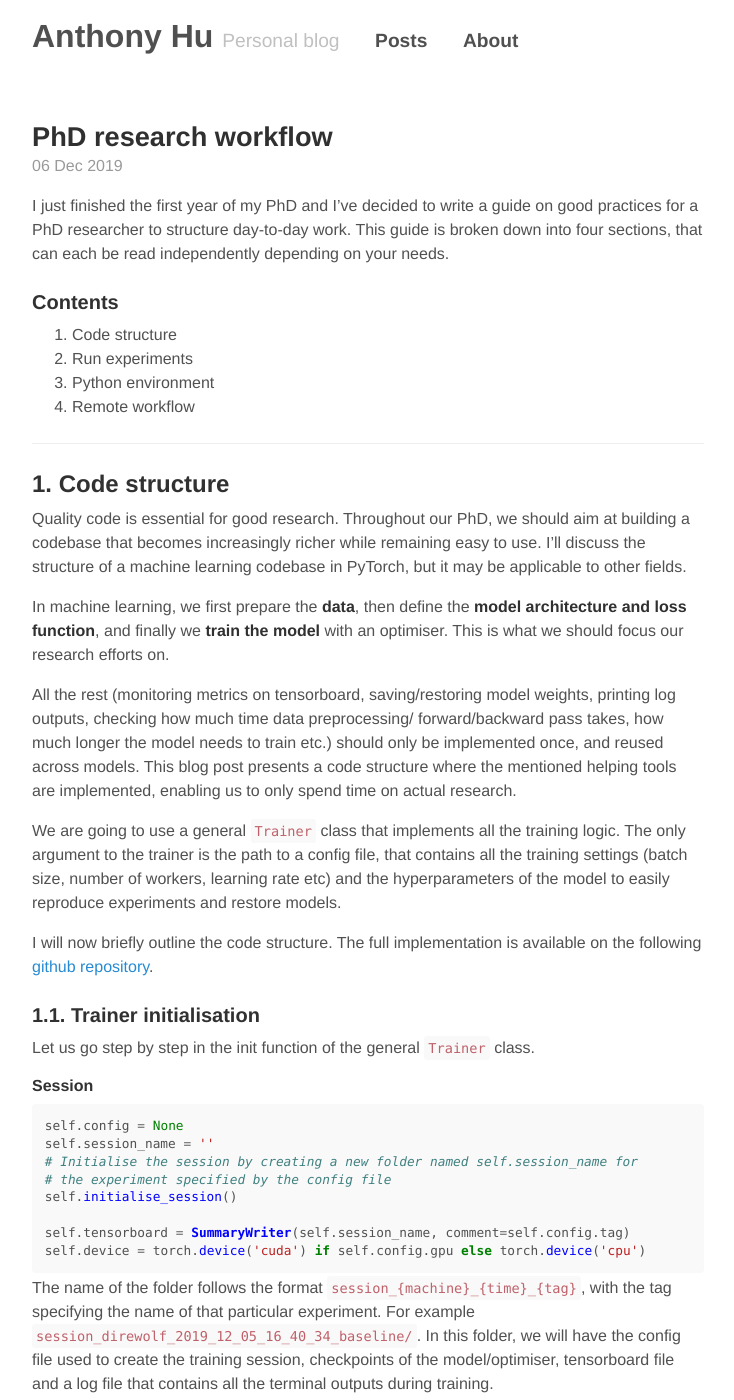
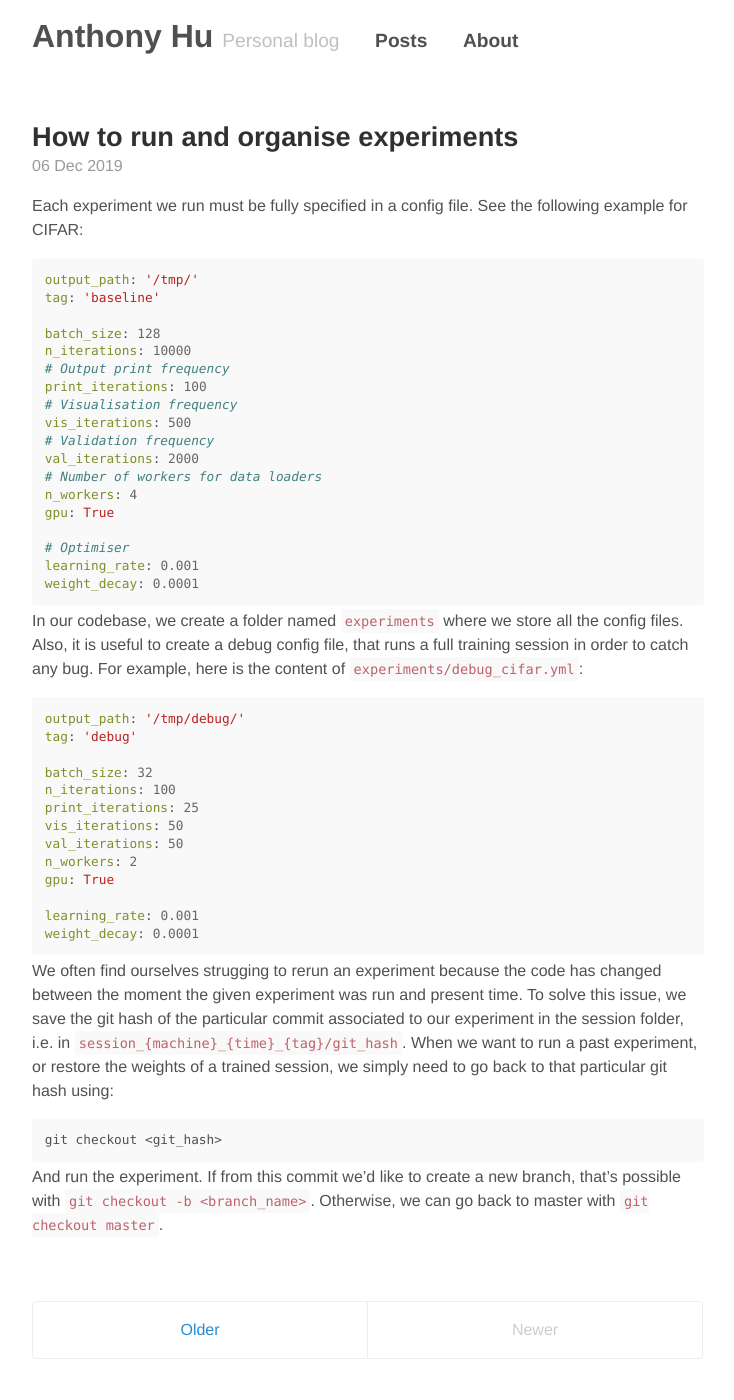
Before and after one commit to anthonyhu/anthonyhu.github.io, a Jekyll site: the page built from index.html, in a window 1280 px wide and 1400 px high. Shown: the whole window, without its empty margins (272-1006 px from the left). Built offline with Jekyll 4.4.1, drawn with Linux system fonts in a browser that asks for light colours; the list of posts is cut into pages by our own code; some of the changed text lies outside the part shown.

Commit message:
Write remaining 3 posts

````diff
--- a/_posts/2019-12-06-phd-workflow.md
+++ b/_posts/2019-12-06-phd-workflow.md
@@ -1,8 +1,8 @@
 ---
 layout: post
 title: PhD research workflow
+permalink: phd-workflow
 comments: true
-permalink: phd-workflow
 ---
 I just finished the first year of my PhD and I've decided to write a guide on good practices for a PhD researcher to
 structure day-to-day work. This guide is broken down into four sections, that can each be read independently depending
@@ -224,7 +224,9 @@ Fetch data time: 10ms, model update time: 8ms
 ...
 ```
 
-Next we will cover how to run and organise reproducible experiments and how to setup a remote environment.
+Next we will cover how to run and organise [reproducible experiments]({% post_url 2019-12-06-run-experiments%}),
+how to setup a reliable [python environment]({% post_url 2019-12-06-python-environment%}), and how to productively
+[work remotely]({% post_url 2019-12-06-remote-workflow%}).
 
 
 -----
--- /dev/null
+++ b/_posts/2019-12-06-run-experiments.md
@@ -0,0 +1,61 @@
+---
+layout: post
+title: How to run and organise experiments
+permalink: run-experiments
+comments: true
+---
+
+Each experiment we run must be fully specified in a config file. See the following example for CIFAR:
+
+```yaml
+output_path: '/tmp/'
+tag: 'baseline'
+
+batch_size: 128
+n_iterations: 10000
+# Output print frequency
+print_iterations: 100
+# Visualisation frequency
+vis_iterations: 500
+# Validation frequency
+val_iterations: 2000
+# Number of workers for data loaders
+n_workers: 4
+gpu: True
+
+# Optimiser
+learning_rate: 0.001
+weight_decay: 0.0001
+```
+
+In our codebase, we create a folder named `experiments` where we store all the config files. Also, it is useful to
+create a debug config file, that runs a full training session in order to catch any bug. For example, here is the
+content of `experiments/debug_cifar.yml`:
+
+```yaml
+output_path: '/tmp/debug/'
+tag: 'debug'
+
+batch_size: 32
+n_iterations: 100
+print_iterations: 25
+vis_iterations: 50
+val_iterations: 50
+n_workers: 2
+gpu: True
+
+learning_rate: 0.001
+weight_decay: 0.0001
+```
+
+We often find ourselves strugging to rerun an experiment because the code has changed between the moment the given
+experiment was run and present time. To solve this issue, we save the git hash of the particular commit associated
+to our experiment in the session folder, i.e. in `session_{machine}_{time}_{tag}/git_hash`. When we want to run a past
+experiment, or restore the weights of a trained session, we simply need to go back to that particular git hash using:
+
+```bash
+git checkout <git_hash>
+```
+
+And run the experiment. If from this commit we'd like to create a new branch, that's possible with `git checkout -b <branch_name>`. Otherwise,
+we can go back to master with `git checkout master`.
````
Also changed, not shown: _posts/2019-12-06-python-environment.md (added, +41 -0 lines), _posts/2019-12-06-remote-workflow.md (added, +53 -0 lines), posts.md (+1 -1 lines).
